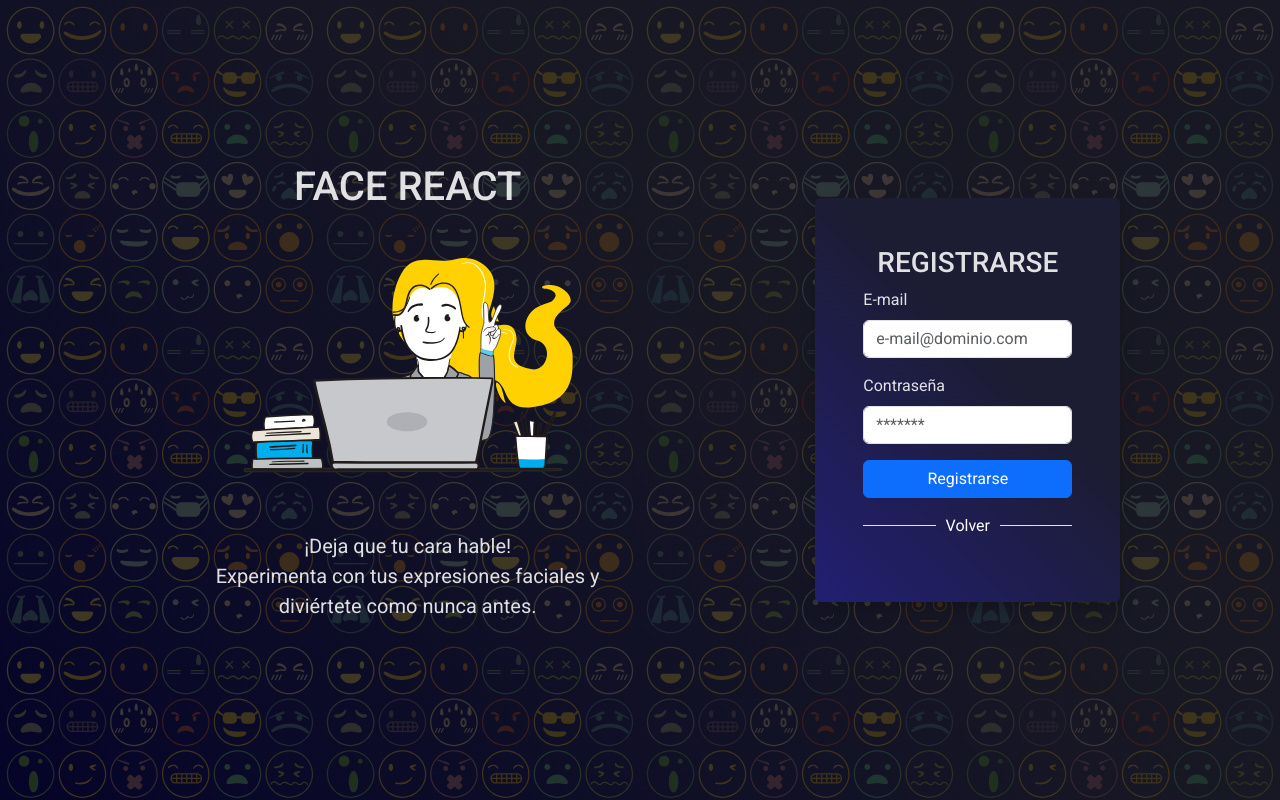
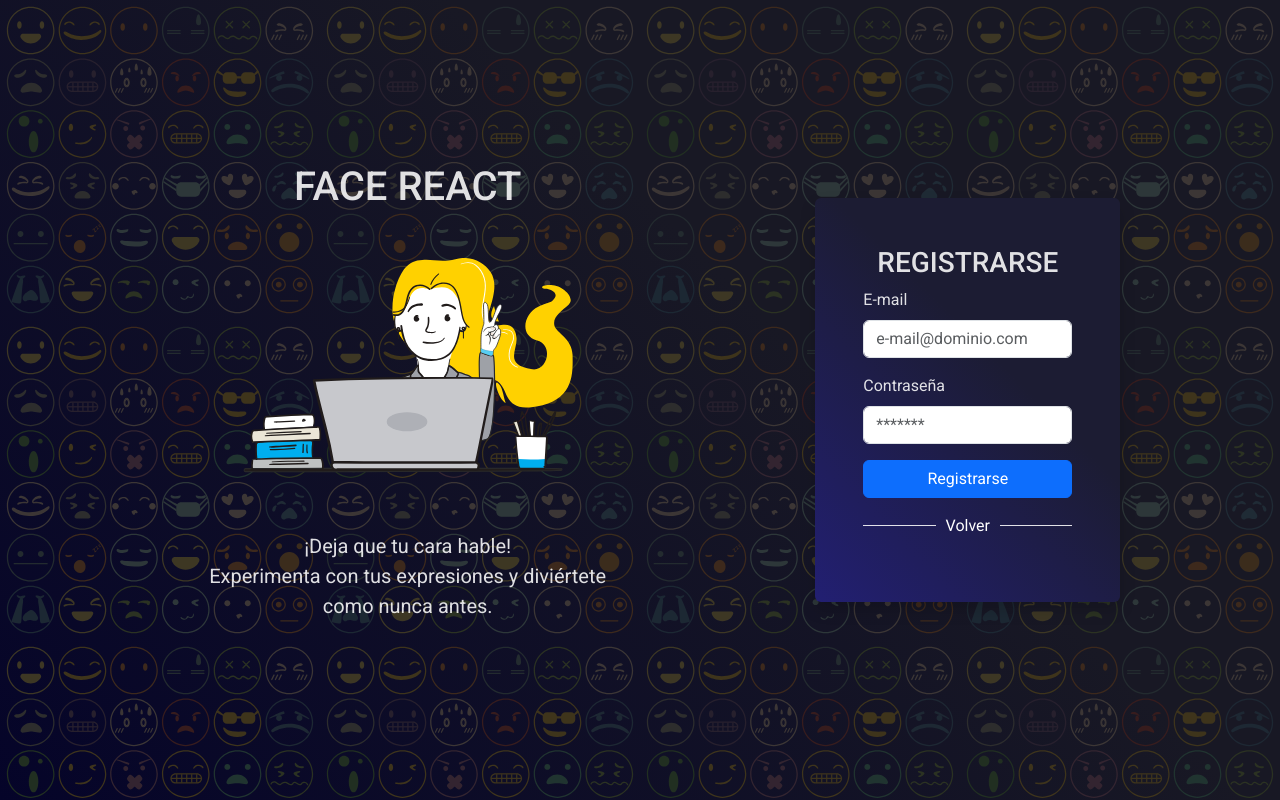
Before and after one commit to Walteriba/Face-React, a React (Vite) app: page /register in a window 1280 px wide. Built offline with nearby package versions, Linux system fonts and the light colour scheme; no server answers.

Commit message:
error palabra de mas

```diff
--- a/src/components/auth/Login.jsx
+++ b/src/components/auth/Login.jsx
@@ -77,8 +77,7 @@ export const Login = () => {
         />
         <div className="mx-2 fs-5 text-center">¡Deja que tu cara hable!</div>
         <p className="mx-2 fs-5 text-center tittle-text">
-          Experimenta con tus expresiones faciales y diviértete como nunca
-          antes.
+          Experimenta con tus expresiones y diviértete como nunca antes.
         </p>
       </div>
 
--- a/src/components/auth/Register.jsx
+++ b/src/components/auth/Register.jsx
@@ -56,8 +56,7 @@ export const Register = () => {
           <div className="mx-5 fs-5 text-center">¡Deja que tu cara hable!</div>
 
           <p className="mx-5 fs-5 text-center tittle-text">
-            Experimenta con tus expresiones faciales y diviértete como nunca
-            antes.
+            Experimenta con tus expresiones y diviértete como nunca antes.
           </p>
         </div>
 
```
